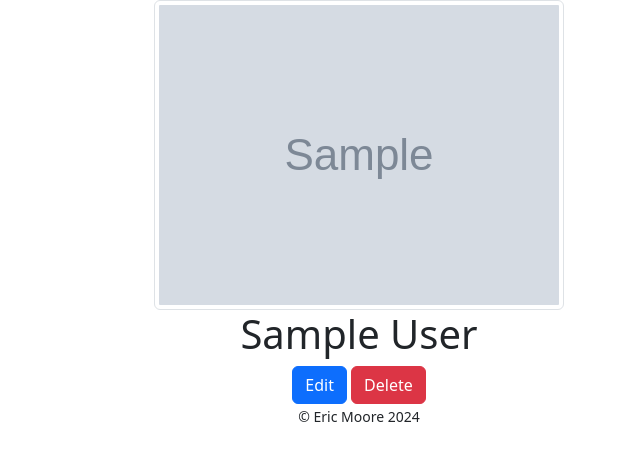
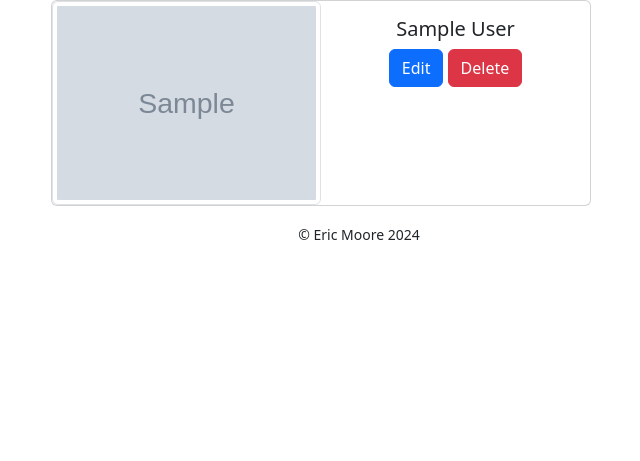
Before and after one commit to ericmoore0709/blogly, a Flask app: page /users/1 in a window 1280 px wide. Shown: the part 56-517 px from the top of the page, without its empty margins (281-921 px from the left). Run offline with Flask 3, Linux system fonts and the light colour scheme; tables that the repository leaves empty hold one stand-in row (values such as "Sample post"); grey boxes marked "Sample" are stand-in pictures.

Commit message:
Altered userDetails layout

```diff
--- a/templates/userDetails.html
+++ b/templates/userDetails.html
@@ -1,13 +1,25 @@
 {% extends 'layout/base.html' %}
 {% block content %}
-<div>
-    <img class="img-thumbnail" src={{user.image_url}}>
-    <h1>{{user.full_name()}}</h1>
-    <form action={{'/users/' + user.id | string + '/delete' }} method="post">
-        <input type="hidden" value={{user.id}} />
-        <a href={{'/users/' + user.id | string + '/edit' }} class="btn btn-primary">Edit</a>
-        <button id="delete_button" class="btn btn-danger">Delete</button>
-    </form>
+<div class="container w-50 mx-auto">
+    <div class="card mb-3" style="max-width: 540px;">
+        <div class="row g-0">
+            <div class="col-md-6">
+                <img class="img-thumbnail" src={{user.image_url}}>
+            </div>
+            <div class="col-md-6">
+                <div class="card-body">
+                    <h5 class="card-title">{{user.full_name()}}</h5>
+                    <form class="mb-0" action={{'/users/' + user.id | string + '/delete' }} method="post">
+                        <input type="hidden" value={{user.id}} />
+                        <a href={{'/users/' + user.id | string + '/edit' }} class="btn btn-primary">Edit</a>
+                        <button id="delete_button" class="btn btn-danger">Delete</button>
+                    </form>
+                </div>
+            </div>
+        </div>
+    </div>
+
+
 </div>
 
 {% endblock %}
```
